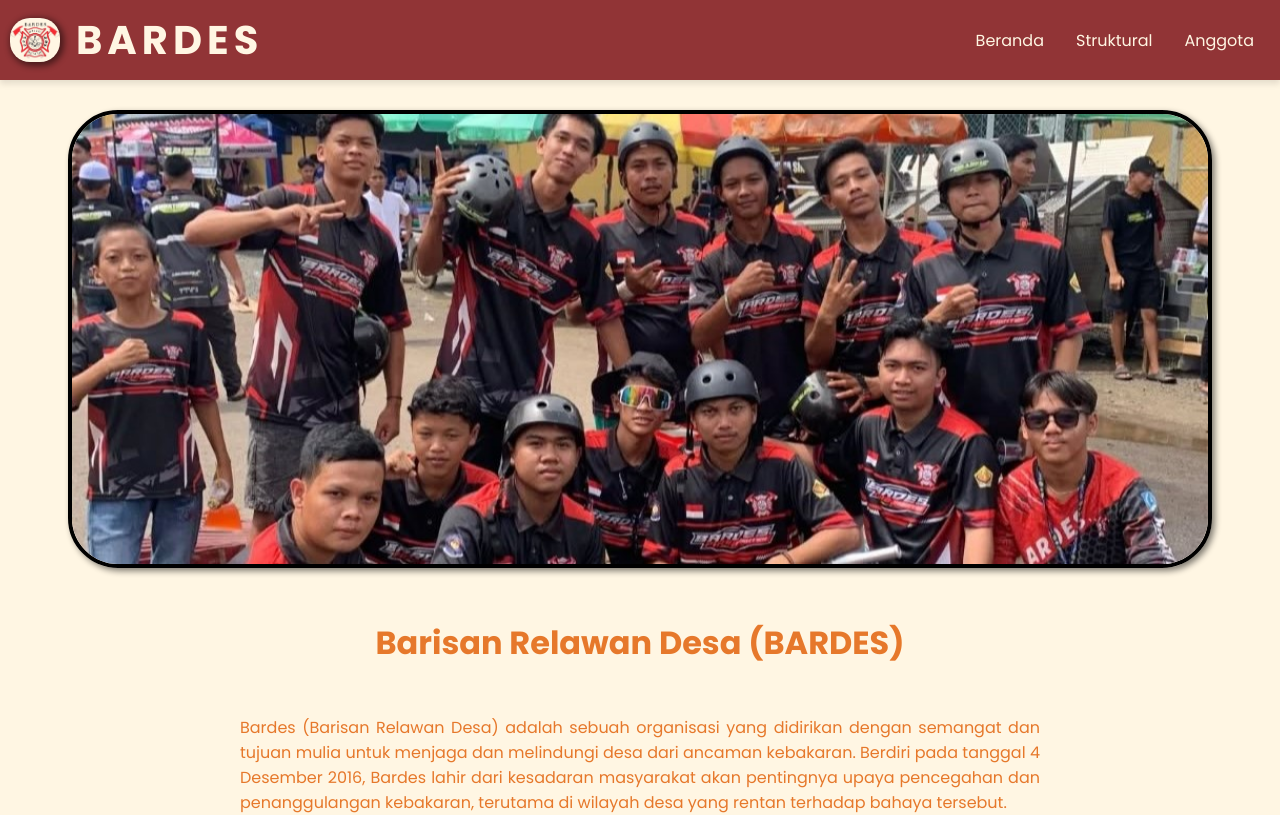
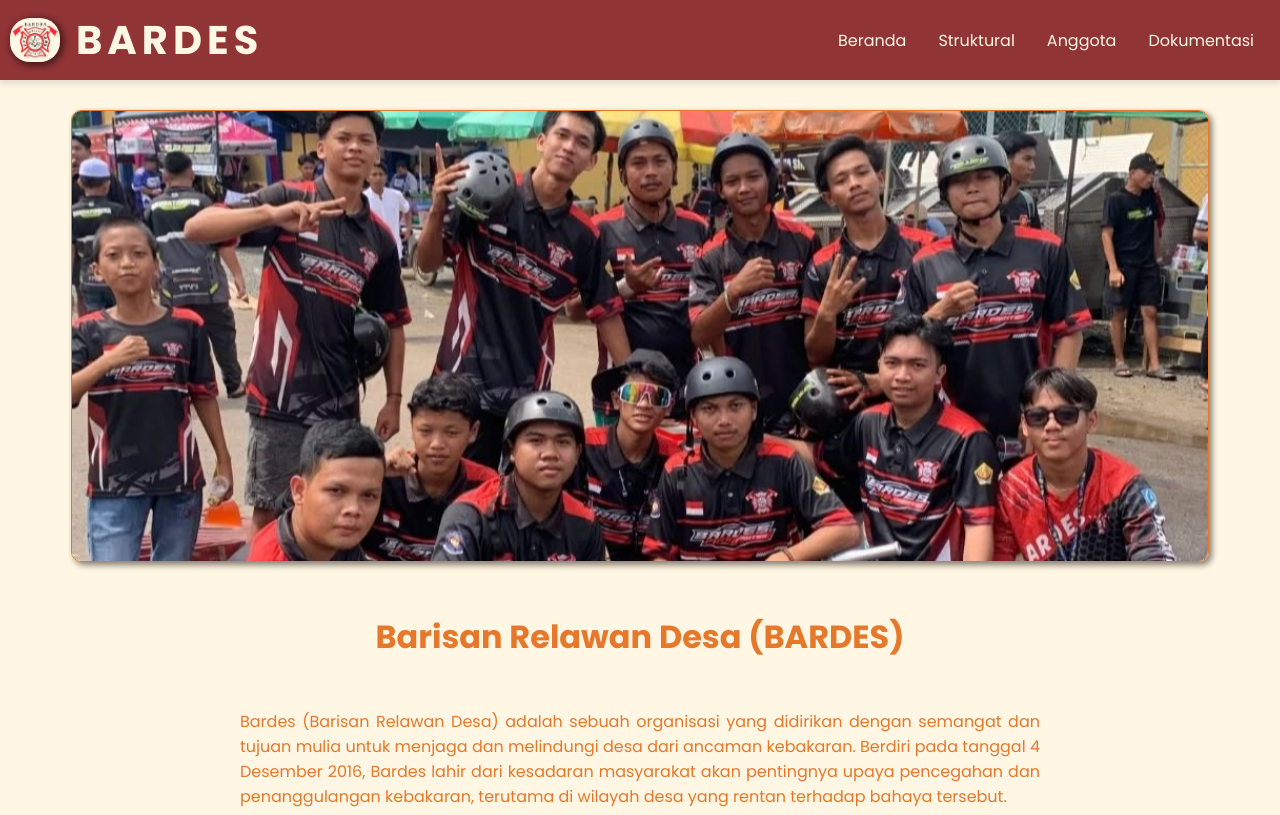
Before and after one commit to mustafakamal0799/bardes, a React (Create React App) app: page / in a window 1280 px wide. Shown: the top 815 px of the page. Built offline with nearby package versions, Linux system fonts and the light colour scheme; the HTML template or start-up script is replaced by a standard one.

Commit message:
Perbaikan Versi

```diff
--- a/package.json
+++ b/package.json
@@ -11,7 +11,7 @@
     "react": "^19.0.0",
     "react-dom": "^19.0.0",
     "react-router-dom": "^7.1.3",
-    "react-scripts": "5.0.1"
+    "react-scripts": "^5.0.1"
   },
   "scripts": {
     "start": "react-scripts start",
--- a/src/components/Navbar.js
+++ b/src/components/Navbar.js
@@ -20,7 +20,8 @@ function Navbar() {
           <ul>
             <li><Link to="/">Beranda</Link></li>
             <li><Link to="/struktural">Struktural</Link></li>
-            <li><a href='#anggota'>Anggota</a></li>
+            <li><Link to="/anggota">Anggota</Link></li>
+            <li><Link to="/dokumentasi">Dokumentasi</Link></li>
           </ul>
         </div>
     </nav>
--- a/src/components/Struktural.js
+++ b/src/components/Struktural.js
@@ -48,7 +48,7 @@ function Struktural() {
           </div>
         </div>
         <div className='anggotaKorlap'>
-          <h3>Kordinator Lapangan</h3>
+          <h3>KorLap</h3>
           <div className='card'>
             <ul>
               <li>Rahmad</li>
--- a/src/styles/Home.css
+++ b/src/styles/Home.css
@@ -16,9 +16,9 @@
     justify-content: center;
     align-items: center;
     overflow: hidden;
-    border-radius: 50px;
+    border-radius: 10px;
     margin: 30px;
-    border: solid 4px black;
+    border: solid 1px #E6782b;
     box-shadow: 3px 3px 6px 0px rgba(0, 0, 0, 0.493);
 }
 
```
Also changed, not shown: 1 other file (tests, documents, lock files or other folders).
